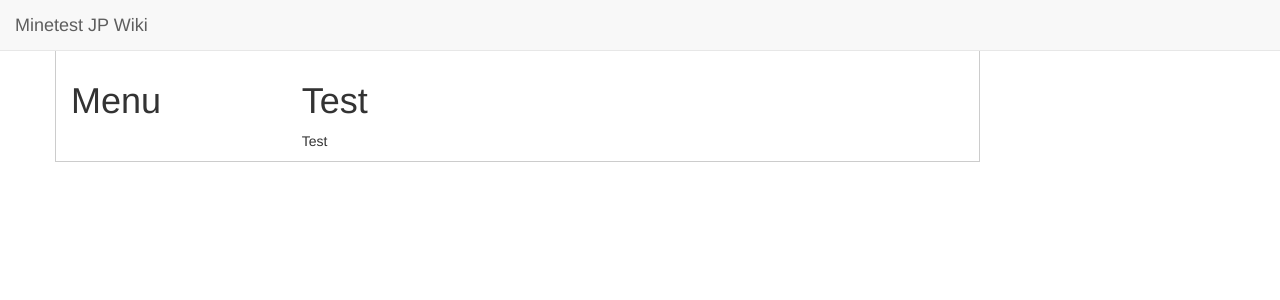
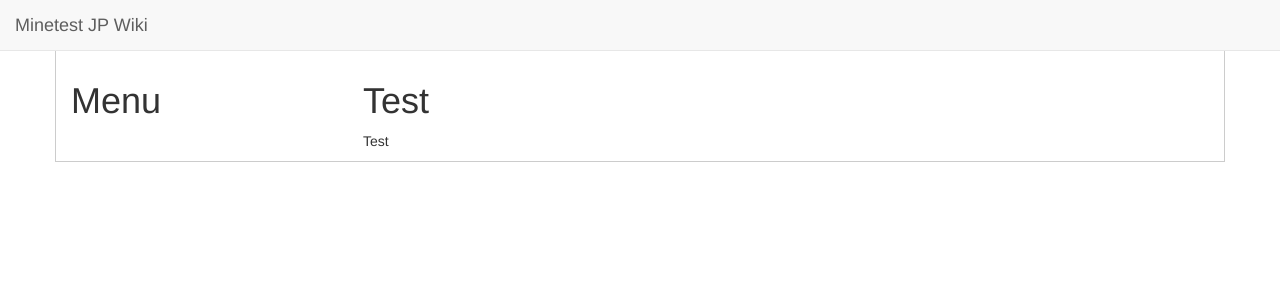
Before and after one commit to minetest-jp/wiki, a Jekyll site: the page built from index.md, in a window 1280 px wide. Shown: the top 300 px of the page. Built offline with Jekyll 4.4.1, drawn with Linux system fonts in a browser that asks for light colours.

Commit message:
Update default.html

```diff
--- a/_layouts/default.html
+++ b/_layouts/default.html
@@ -11,7 +11,7 @@
     </nav>
   </header>
 
-  <div class="row" style="width: 925; padding-top: 60px; border: 1px solid #CCC">
+  <div class="row" style="padding-top: 60px; border: 1px solid #CCC">
     <div class="col-xs-3">
       {% include menu.html %}
     </div>
```
